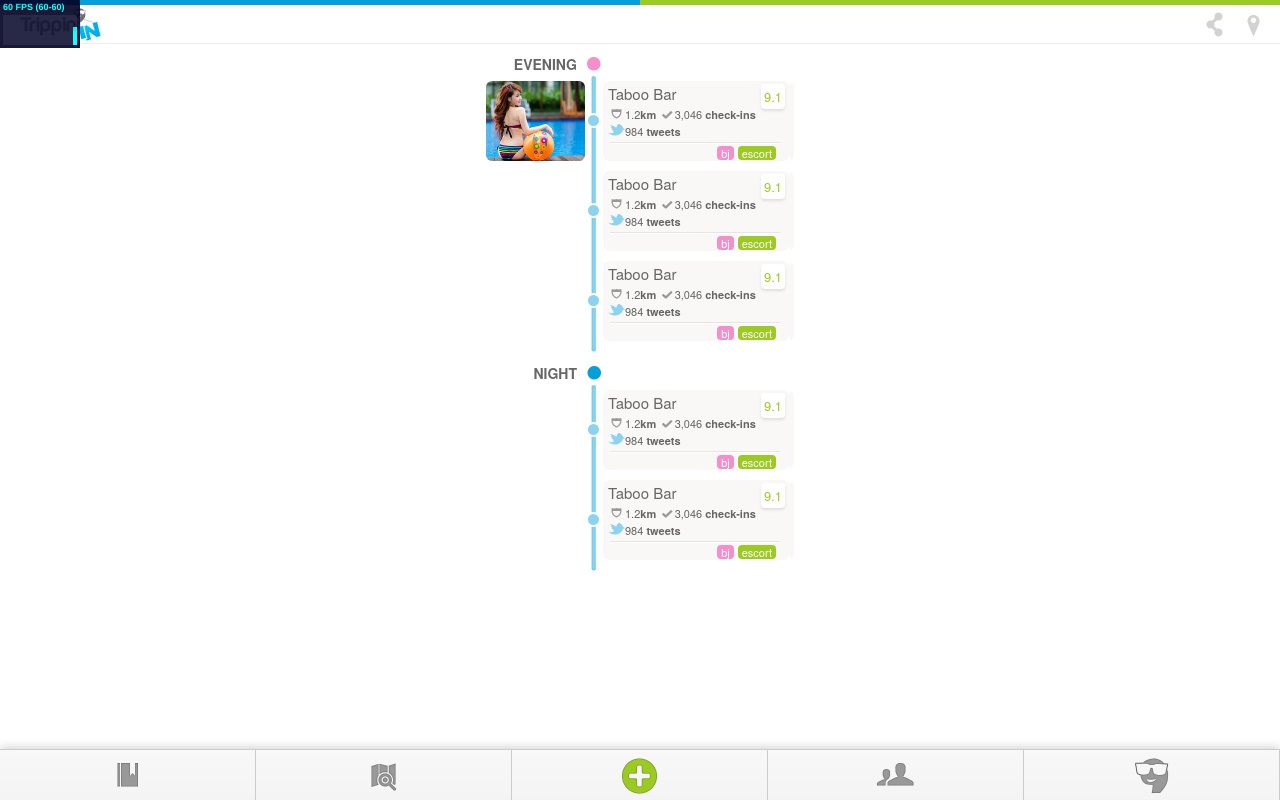
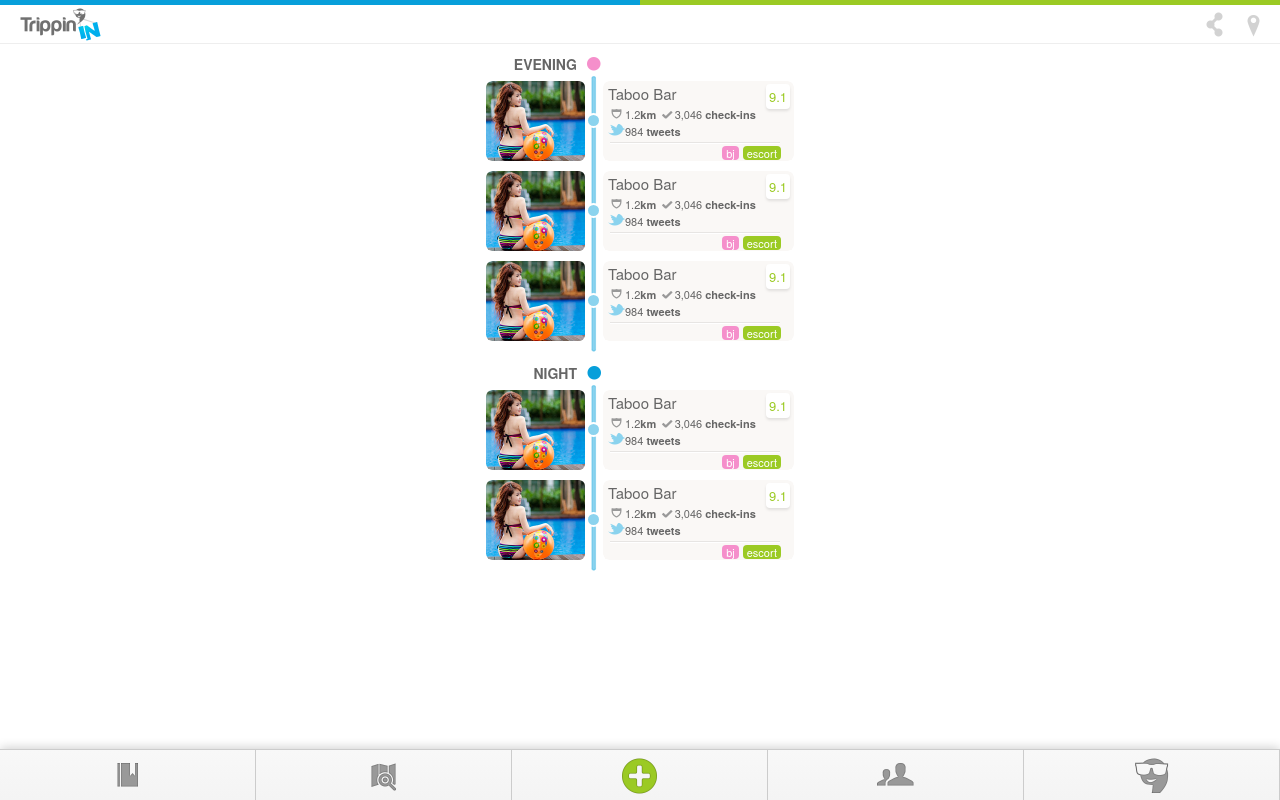
Before and after one commit to MissingCorner/trip, a plain HTML site: page agenda.html in a window 1280 px wide. Drawn offline with Linux system fonts and the light colour scheme.

Commit message:
bellow button

```diff
--- a/agenda.html
+++ b/agenda.html
@@ -79,7 +79,7 @@
               </li>
 
               <li class="clearfix">
-              	<div class="tb-left"><img src="static/images/hot.jpg" height="80"></div>
+              	<div class="tb-left"><img src="static/images/hot.jpg" class="active" height="80"></div>
                 <div class="tb-middle">
                 	<span class="tl-bullet"></span>
                 </div>
@@ -120,7 +120,7 @@
               </li>
 
               <li class="clearfix">
-                <div class="tb-left"><img src="static/images/hot.jpg" height="80"></div>
+                <div class="tb-left"><img src="static/images/hot.jpg" class="active" height="80"></div>
                 <div class="tb-middle">
                   <span class="tl-bullet"></span>
                 </div>
@@ -169,7 +169,7 @@
             </div>
           	<ul class="timeline-block-item">
             	<li class="clearfix">
-                <div class="tb-left"><img src="static/images/hot.jpg" height="80"></div>
+                <div class="tb-left"><img src="static/images/hot.jpg" class="active" height="80"></div>
                 <div class="tb-middle">
                   <span class="tl-bullet"></span>
                 </div>
@@ -210,7 +210,7 @@
               </li>
 
               <li class="clearfix">
-                <div class="tb-left"><img src="static/images/hot.jpg" height="80"></div>
+                <div class="tb-left"><img src="static/images/hot.jpg" class="active" height="80"></div>
                 <div class="tb-middle">
                   <span class="tl-bullet"></span>
                 </div>
@@ -259,7 +259,7 @@
     <div id="footer">
       <a href="#agenda"><img class='agenda-button' src='/static/images/agenda.png'/></a>
       <a href="#map"><img class='map-button' src='/static/images/map.png'/></a>
-      <a href="#add"><img class='add-button' src='/static/images/add.png'/></a>
+      <a href="#add" id="#add-button"><img class='add-button' src='/static/images/add.png'/></a>
       <a href="#friend"><img class='friend-button' src='/static/images/friend.png'/></a>
       <a href="#me"><img class='me-button' src='/static/images/me.png'/></a>
     </div>
--- a/static/scripts/script.js
+++ b/static/scripts/script.js
@@ -63,23 +63,23 @@
       };
   })();
 
-  (function(){
-    var stats = new Stats();
-    stats.setMode(0); // 0: fps, 1: ms
+  // (function(){
+  //   var stats = new Stats();
+  //   stats.setMode(0); // 0: fps, 1: ms
 
-    // Align top-left
-    stats.domElement.style.position = 'absolute';
-    stats.domElement.style.left = '0px';
-    stats.domElement.style.top = '0px';
+  //   // Align top-left
+  //   stats.domElement.style.position = 'absolute';
+  //   stats.domElement.style.left = '0px';
+  //   stats.domElement.style.top = '0px';
 
-    document.body.appendChild( stats.domElement );
+  //   document.body.appendChild( stats.domElement );
 
-    requestAnimationFrame(function f() {
-      stats.end();
-      stats.begin();
-      requestAnimationFrame(f);
-    });
-  })();
+  //   requestAnimationFrame(function f() {
+  //     stats.end();
+  //     stats.begin();
+  //     requestAnimationFrame(f);
+  //   });
+  // })();
 
   $(document).ready(function(){
     var lastX;
@@ -100,13 +100,18 @@
 
     function removeAllCactive(){
       $('.cactive').removeClass('cactive');
+      $('#magic-container').hide();
     }
 
     $('#add-button').bind('tap', function(e){
+
       if(!isGhostClick(e)){
         if($(this).hasClass('cactive')) {
           removeAllCactive();
+
         }else{
+
+          $('#magic-container').show();
           $(this).addClass('cactive');
           $('#magic-container .magic-widget').addClass('cactive');
         }
@@ -234,6 +239,7 @@
     $('.loc-list').iosSlider({
       elasticPullResistance : 0.3,
       snapToChildren : true,
+      responsiveSlides : false,
       onSlideChange : function(options){
         var slideNumber = options.currentSlideNumber;
         $('#agenda .tb-left > img').removeClass('active');
--- a/static/stylesheets/agenda.less
+++ b/static/stylesheets/agenda.less
@@ -16,7 +16,7 @@
       	& > li { margin-bottom: 10px;}
       	& > li > div { display: block; float: left;}
         .tb-left { width: 99px; height: 80px; border-radius: 6px; background: tranparent; margin-left: 6px; overflow: hidden; position: relative;
-          img { position: absolute; top: 0; left: 0; opacity: 0; -webkit-transition: all 0.4s ease;
+          img { position: absolute; border-radius: 6px;top: 0; left: 0; opacity: 0; -webkit-transition: all 0.4s ease;
             &.active {
               opacity: 1;
               -webkit-transition: none;
--- a/static/stylesheets/bubbles.less
+++ b/static/stylesheets/bubbles.less
@@ -1,13 +1,3 @@
-@gray1: #666;
-@gray2: #999;
-@gray3: #d2d2d2;
-@gray4: #eee;
-@white: #FFF;
-@milk: #faf8f6;
-@pink: #f58fcb;
-@blue: #079fda;
-@blue-light: #8bd3ee;
-@green: #9bca23;
 
 @widget-radius: 30px;
 @device-width: 320px;
@@ -31,6 +21,7 @@
 
 #magic-container {
   position: absolute;
+  display: none;
   top: 0;
   left: 0;
   margin: 0 auto;
--- a/static/stylesheets/general.less
+++ b/static/stylesheets/general.less
@@ -1,3 +1,4 @@
+@import 'bubbles.less';
 @gray1: #666;
 @gray2: #999;
 @gray3: #d2d2d2;
```
Also changed, not shown: home.html (+2 -0 lines).
